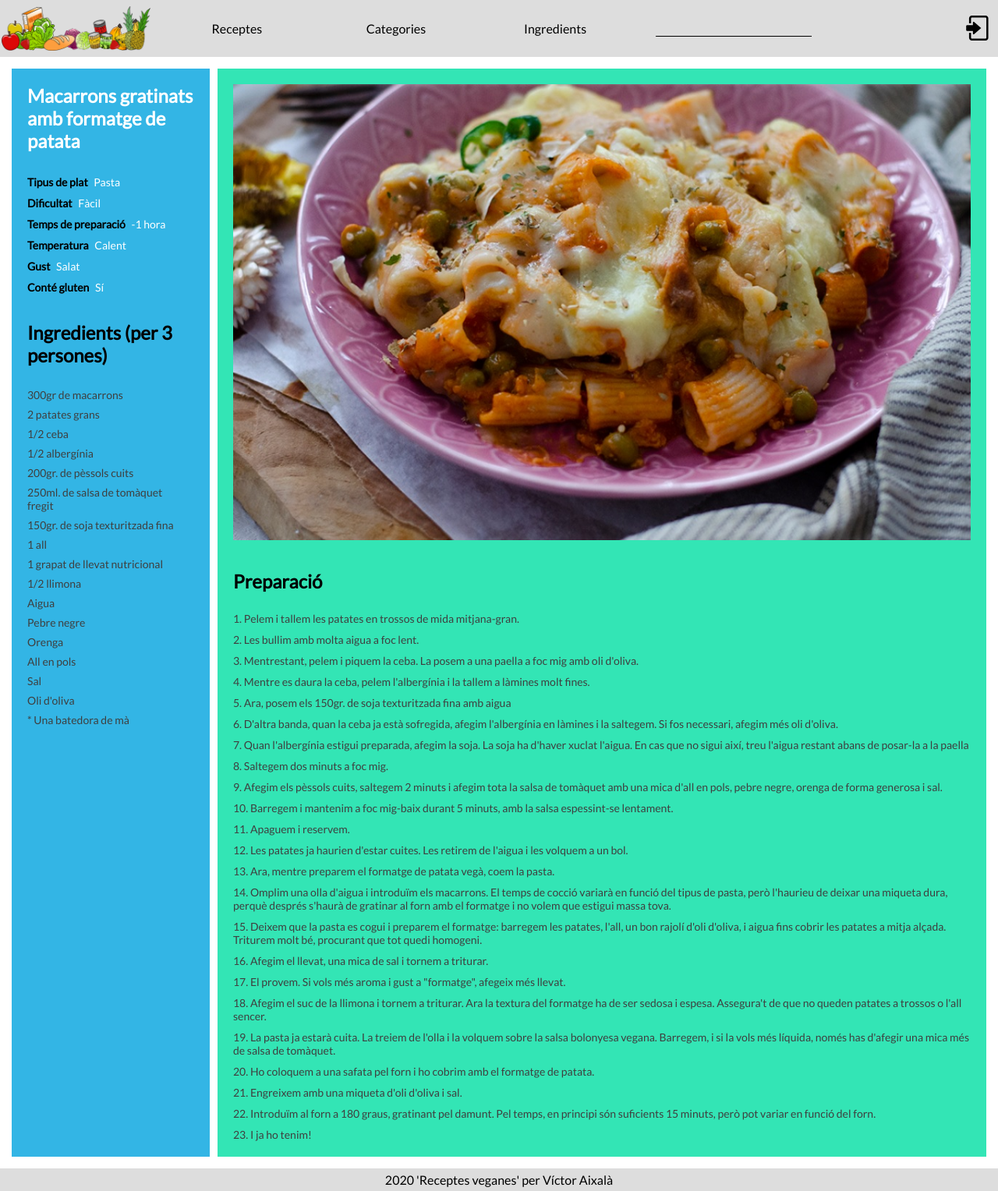
After one commit to joseton/MF0493_3, a PHP site: page /recepta.html in a window 1280 px wide. The commit adds this page. Shown: the whole page at 78% size. Run offline with PHP 8.4, Linux system fonts and the light colour scheme.

Commit message:
18/02/2020

```diff
--- a/css/main.css
+++ b/css/main.css
@@ -4,15 +4,18 @@
     box-sizing: border-box;
     font-family: 'Lato', sans-serif;
 }
+
 body, html{
     height: 100%;
 }
+
 body{
     display: flex;
     flex-direction: column;
 }
+
 header{
-    border-bottom: 2px black solid;
+    /* border-bottom: 2px black solid; */
     background-color: #ddd;
     padding: 2px;
     display: flex;
@@ -20,72 +23,74 @@ header{
     align-items: center;
     width: 100%;
 }
+
 header span{
     display: none;
     color: white;
 }
+
 #logo{
     width: 15%;
     float: left;
     cursor: pointer;
 }
+
 nav{
     margin-left: 20px;
     width: 85%;
     padding: 15px;
     float: right;
 }
+
 nav ul {
+    list-style: none;
+    position: relative;
     text-align: center;
-    position: relative;
     display: inline-block;
     margin-right: 50px;
 }
+
 main{
     flex: 1 0 auto;
     padding: 15px;
 }
+
 section{
     width: 70%;
     padding: 0 10px;
     float: left;
 }
+
 section p{
     text-align: justify;
 }
-h2{
-    padding-bottom: 1vh;
-}
+
 aside{
     width: 30%;
-    padding: 10px 20px;
+    padding: 20px;
     float: left;
-    text-align: center;
-    color: white;
     background-color: rgb(51,181,229);
 }
+
 aside>h4, aside>p{
     margin: 2.5vh;
 }
+
 footer{
-    height: 28px;
     text-align: center;
-    font-style: italic;
-    border-top: 2px black solid;
+    padding: 5px 0;
+    /* border-top: 2px black solid; */
     color: black;
     background-color: #ddd;
 }
+
 /* Caixa pel menú desplegable */
 .menu{
-    list-style-type: none;
     width: 151px;
     background-color: #ddd;
     padding: 10px 0;
 }
-/* Per alguna raó, mostra punts als elements dels ul */
-ul ul{
-    list-style-type: none;
-}
+
 /* Botó principal del menú */
 .menu-boto {
   background-color: #ddd;
--- /dev/null
+++ b/css/recepta.css
@@ -0,0 +1,67 @@
+#recepta {
+    display: flex;
+}
+
+#titol {
+    color: white;
+    padding-bottom: 20px;
+}
+
+#cap p.element {
+  font-size: 14px;
+  color: white;
+}
+
+#cap p.element span {
+  color: black;
+  font-weight: 600;
+  padding-right: 5px;
+}
+
+#ingredients .titol {
+    margin-top: 15px;
+    color: black;
+    padding: 20px 0px;
+    font-weight: 900;
+}
+
+#recepta p {
+    margin-top: 10px;
+    font-size: 14px;
+}
+
+#ingredients ul li {
+    margin: 8px 0 8px 20px;
+    font-size: 14px;
+    color: #3f3f3f;
+    list-style-type: none;
+}
+
+#ingredients ul li span {
+  position: relative;
+  left: -20px;
+}
+
+#imatge img {
+  max-width: 100%;
+  width: auto;
+}
+
+article {
+  margin-left: 10px;
+  padding: 20px;
+  color: #3f3f3f;
+  background-color: rgb(51,229,181);
+}
+
+h3 {
+    font-size: 24px;
+    margin-top: 35px;
+    color: black;
+    font-weight: 900;
+}
+
+#instruccions {
+    margin-top: 25px;
+    font-size: 14px;
+}
--- /dev/null
+++ b/recepta.html
@@ -0,0 +1,174 @@
+<!DOCTYPE html>
+<html lang="ca">
+<head>
+    <meta charset="utf-8">
+    <title>Receptes veganes</title>
+    <script type="text/javascript" src="vendor/components/jquery/jquery.min.js"></script>
+    <script type="text/javascript" src="js/main.js"></script>
+    <!-- <script src="https://use.fontawesome.com/ff0a9012c4.js"></script> -->
+    <link href="https://fonts.googleapis.com/css?family=Lato&display=swap" rel="stylesheet">
+    <link rel="stylesheet" href="css/animations.css">
+    <link rel="stylesheet" href="css/main.css">
+    <link rel="stylesheet" href="css/recepta.css">
+    <link rel="stylesheet" href="css/responsive.css">
+</head>
+<body>
+    <header>
+        <img id="logo" src="img/vegan.png" alt="Logo" onclick="index()">
+        <nav>
+            <ul>
+                <li class="menu">
+                    <a class="menu-boto" href="#">Receptes</a>
+                    <ul class="menu-desp">
+                        <li><a href="#" onclick="cerca()">Arrossos</a></li>
+                        <li><a href="#" onclick="cerca()">Amanides</a></li>
+                        <li><a href="#" onclick="cerca()">Proteïnes</a></li>
+                        <li><a href="#" onclick="cerca()">Pasta</a></li>
+                        <li><a href="#" onclick="cerca()">Dolços</a></li>
+                        <li><a href="#" onclick="cerca()">Begudes</a></li>
+                        <li><a href="#" onclick="cerca()">Cremes</a></li>
+                        <li><a href="#" onclick="cerca()">Entrepans</a></li>
+                        <li><a href="#" onclick="cerca()">Pizzes</a></li>
+                        <li><a href="#" onclick="cerca()">Salses</a></li>
+                        <li><a href="#" onclick="cerca()">Sopes</a></li>
+                    </ul>
+                </li>
+            </ul>
+            <ul>
+                <li class="menu">
+                    <a class="menu-boto" href="#">Categories</a>
+                    <ul class="menu-desp">
+                        <li><a href="#" onclick="cerca()">Dificultat</a></li>
+                        <li><a href="#" onclick="cerca()">Temps de preparació</a></li>
+                        <li><a href="#" onclick="cerca()">Temperatura</a></li>
+                        <li><a href="#" onclick="cerca()">Gust</a></li>
+                        <li><a href="#" onclick="cerca()">Sense gluten</a></li>
+                    </ul>
+                </li>
+            </ul>
+            <ul>
+                <li class="menu">
+                    <a class="menu-boto" href="#">Ingredients</a>
+                    <ul class="menu-desp">
+                        <li><a href="#" onclick="cerca()">Arròs</a></li>
+                        <li><a href="#" onclick="cerca()">Civada</a></li>
+                        <li><a href="#" onclick="cerca()">Xocolata</a></li>
+                        <li><a href="#" onclick="cerca()">Fulles verdes</a></li>
+                        <li><a href="#" onclick="cerca()">Fruites</a></li>
+                        <li><a href="#" onclick="cerca()">Fruits secs</a></li>
+                        <li><a href="#" onclick="cerca()">Farines</a></li>
+                        <li><a href="#" onclick="cerca()">Hortalisses</a></li>
+                        <li><a href="#" onclick="cerca()">Begudes</a></li>
+                        <li><a href="#" onclick="cerca()">Llegums</a></li>
+                        <li><a href="#" onclick="cerca()">Bolets</a></li>
+                        <li><a href="#" onclick="cerca()">Soja</a></li>
+                        <li><a href="#" onclick="cerca()">Tofu</a></li>
+                    </ul>
+                </li>
+            </ul>
+            <input type="text" id="cerca">
+        </nav>
+        <img id="login" src="img/login.png" alt="Login" title="Login" onclick="mostrar_login()">
+        <img id="logout" src="img/logout.png" alt="Logout" title="Logout" onclick="fer_logout()">
+    </header>
+    <main id="recepta">
+      <aside>
+        <div id="titol">
+          <h1>Macarrons gratinats amb formatge de patata</h1>
+        </div>
+        <div id="cap">
+          <p class="element">
+            <span>Tipus de plat </span>Pasta
+          </p>
+          <p class="element">
+            <!-- Fàcil
+            Mitjana
+            Difícil -->
+            <span>Dificultat </span>Fàcil
+          </p>
+          <p class="element">
+            <!-- -15 minuts
+            -30 minuts
+            -45 minuts
+            -1 hora
+            +1 hora -->
+            <span>Temps de preparació </span>-1 hora
+          </p>
+          <p class="element">
+            <!-- Calent
+            Del Temps
+            Fred
+            Fred i calent -->
+            <span>Temperatura </span>Calent
+          </p>
+          <p class="element">
+            <!-- Dolç
+            Salat
+            Picant -->
+            <span>Gust </span>Salat
+          </p>
+          <p class="element">
+            <span>Conté gluten </span>Sí
+          </p>
+          <div id="ingredients">
+            <h2 class="titol">Ingredients (per 3 persones)</h2>
+            <ul>
+                <li><span>300gr de macarrons</span></li>
+                <li><span>2 patates grans</span></li>
+                <li><span>1/2 ceba</span></li>
+                <li><span>1/2 albergínia</span></li>
+                <li><span>200gr. de pèssols cuits</span></li>
+                <li><span>250ml. de salsa de tomàquet fregit</span></li>
+                <li><span>150gr. de soja texturitzada fina</span></li>
+                <li><span>1 all</span></li>
+                <li><span>1 grapat de llevat nutricional</span></li>
+                <li><span>1/2 llimona</span></li>
+                <li><span>Aigua</span></li>
+                <li><span>Pebre negre</span></li>
+                <li><span>Orenga</span></li>
+                <li><span>All en pols</span></li>
+                <li><span>Sal</span></li>
+                <li><span>Oli d'oliva</span></li>
+                <li><span>* Una batedora de mà</span></li>
+            </ul>
+          </div>
+        </div>
+      </aside>
+      <article>
+          <div id="imatge">
+            <img src="img/recepta1.jpg" alt="Macarrons gratinats amb formatge de patata"
+            title="Macarrons gratinats amb formatge de patata">
+          </div>
+        <h3>Preparació</h3>
+        <div id="instruccions">
+            <p>1. Pelem i tallem les patates en trossos de mida mitjana-gran.</p>
+            <p>2. Les bullim amb molta aigua a foc lent.</p>
+            <p>3. Mentrestant, pelem i piquem la ceba. La posem a una paella a foc mig amb oli d'oliva.</p>
+            <p>4. Mentre es daura la ceba, pelem l'albergínia i la tallem a làmines molt fines.</p>
+            <p>5. Ara, posem els 150gr. de soja texturitzada fina amb aigua</p>
+            <p>6. D'altra banda, quan la ceba ja està sofregida, afegim l'albergínia en làmines i la saltegem. Si fos necessari, afegim més oli d'oliva.</p>
+            <p>7. Quan l'albergínia estigui preparada, afegim la soja. La soja ha d'haver xuclat l'aigua. En cas que no sigui així, treu l'aigua restant abans de posar-la a la paella</p>
+            <p>8. Saltegem dos minuts a foc mig.</p>
+            <p>9. Afegim els pèssols cuits, saltegem 2 minuts i afegim tota la salsa de tomàquet amb una mica d'all en pols, pebre negre, orenga de forma generosa i sal.</p>
+            <p>10. Barregem i mantenim a foc mig-baix durant 5 minuts, amb la salsa espessint-se lentament.</p>
+            <p>11. Apaguem i reservem.</p>
+            <p>12. Les patates ja haurien d'estar cuites. Les retirem de l'aigua i les volquem a un bol.</p>
+            <p>13. Ara, mentre preparem el formatge de patata vegà, coem la pasta.</p>
+            <p>14. Omplim una olla d'aigua i introduïm els macarrons. El temps de cocció variarà en funció del tipus de pasta, però l'haurieu de deixar una miqueta dura, perquè després s'haurà de gratinar al forn amb el formatge i no volem que estigui massa tova.</p>
+            <p>15. Deixem que la pasta es cogui i preparem el formatge: barregem les patates, l'all, un bon rajolí d'oli d'oliva, i aigua fins cobrir les patates a mitja alçada. Triturem molt bé, procurant que tot quedi homogeni.</p>
+            <p>16. Afegim el llevat, una mica de sal i tornem a triturar.</p>
+            <p>17. El provem. Si vols més aroma i gust a "formatge", afegeix més llevat.</p>
+            <p>18. Afegim el suc de la llimona i tornem a triturar. Ara la textura del formatge ha de ser sedosa i espesa. Assegura't de que no queden patates a trossos o l'all sencer.</p>
+            <p>19. La pasta ja estarà cuita. La treiem de l'olla i la volquem sobre la salsa bolonyesa vegana. Barregem, i si la vols més líquida, només has d'afegir una mica més de salsa de tomàquet.</p>
+            <p>20. Ho coloquem a una safata pel forn i ho cobrim amb el formatge de patata.</p>
+            <p>21. Engreixem amb una miqueta d'oli d'oliva i sal.</p>
+            <p>22. Introduïm al forn a 180 graus, gratinant pel damunt. Pel temps, en principi són suficients 15 minuts, però pot variar en funció del forn.</p>
+            <p>23. I ja ho tenim!</p>
+        </div>
+      </article>
+    </main>
+    <footer>
+        <p>2020 'Receptes veganes' per Víctor Aixalà</p>
+    </footer>
+  </body>
+</html>
```
Also changed, not shown: other parts of css/main.css (+63 -5 lines), css/login.css (+0 -140 lines), index.html (+12 -7 lines), js/login.js (+10 -0 lines), js/main.js (+31 -1 lines), login.html (+39 -15 lines).
